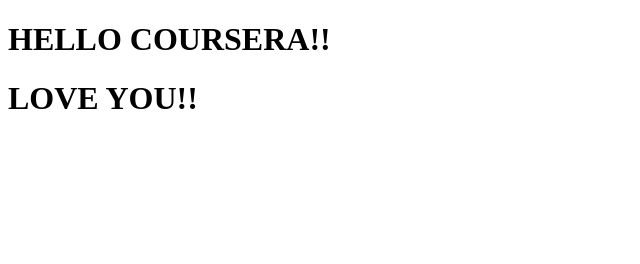
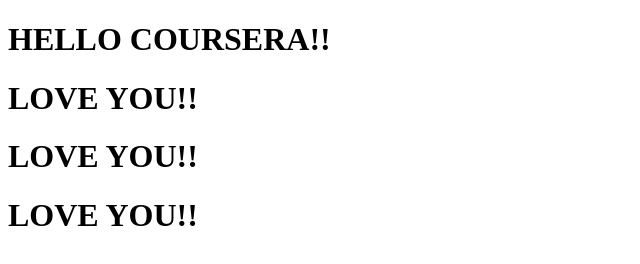
Before and after one commit to Ketchy8/coursera-test, a plain HTML site: page site/index.html in a window 1280 px wide. Shown: the whole page, without its empty margins (0-640 px from the left). Drawn offline with Linux system fonts and the light colour scheme.

Commit message:
Update index.html

```diff
--- a/site/index.html
+++ b/site/index.html
@@ -10,7 +10,8 @@
 
 <h1> HELLO COURSERA!!</h1>
 <h1> LOVE YOU!!</h1>
-
+<h1> LOVE YOU!!</h1>
+<h1> LOVE YOU!!</h1>
 
 </body>
 </html>
```
